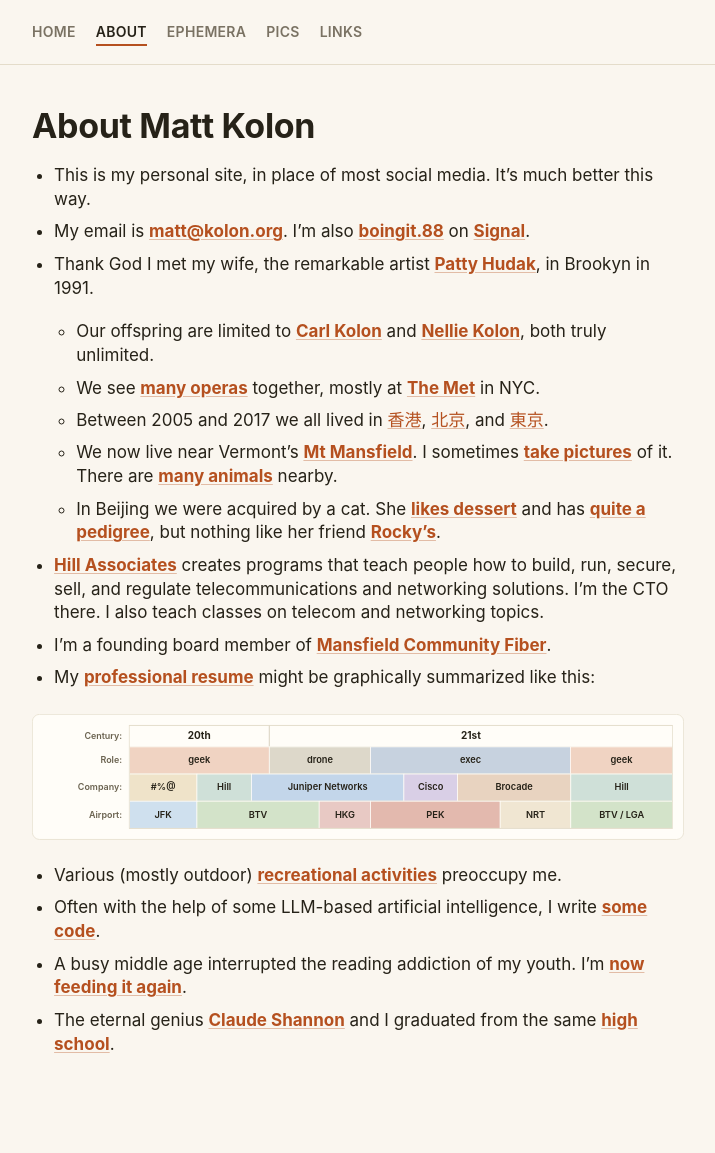
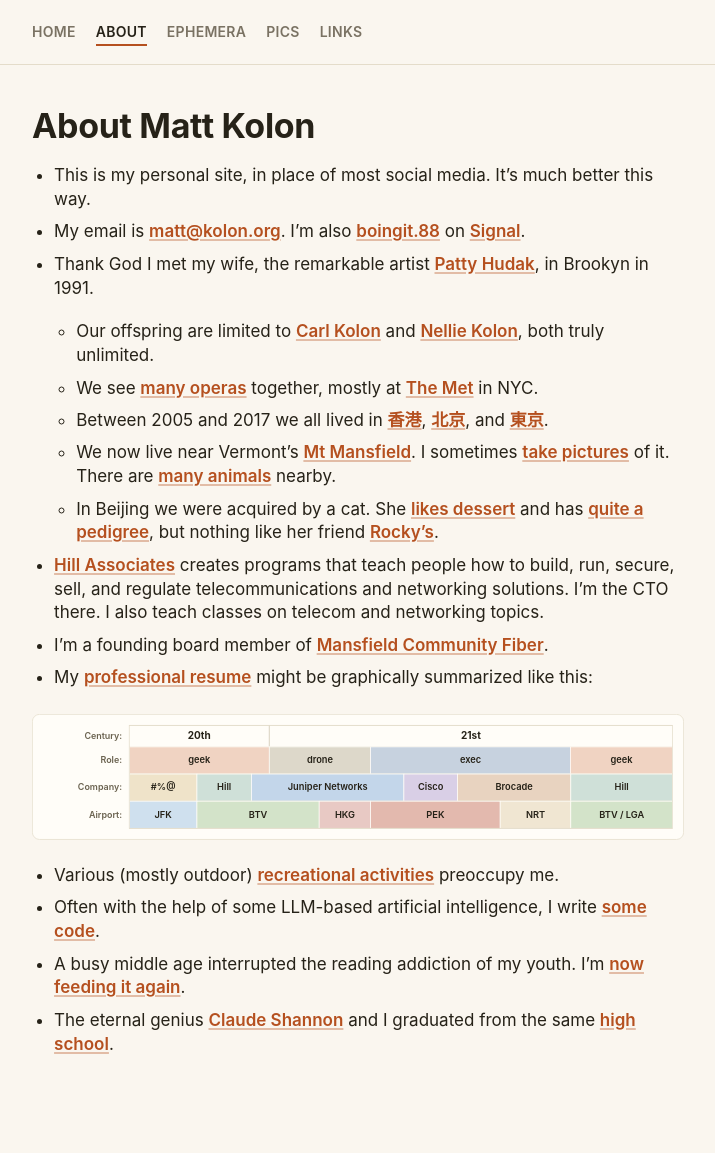
Before and after one commit to mkolon/mattkolon.com, a Jekyll site: the page built from about.md, in a window 1280 px wide. Shown: the whole page, without its empty margins (282-997 px from the left). Built offline with Jekyll 4.4.1, drawn with Linux system fonts in a browser that asks for light colours.

Commit message:
random Friday fixes

```diff
--- a/_sass/main.scss
+++ b/_sass/main.scss
@@ -197,6 +197,22 @@
   text-decoration-color: currentColor;
 }
 
+// Inline links in body copy (about.md, links.md, post prose) need to
+// read as clickable at a glance, not just on close inspection. Color
+// alone is a weak signal — bumping the weight and thickening the
+// underline gives them real visual weight without going full bold.
+// Scoped to p/li so it doesn't touch nav links or post-index titles,
+// which already have their own treatment.
+p a, li a {
+  font-weight: 600;
+  text-decoration-thickness: 1.5px;
+  text-decoration-color: var(--link-underline);
+}
+
+p a:hover, li a:hover {
+  text-decoration-color: currentColor;
+}
+
 .meta {
   color: var(--muted);
   font-size: 14px;
--- a/about.md
+++ b/about.md
@@ -9,34 +9,34 @@
 
 - This is my personal site, in place of most social media. It's much better this way.
 
-- My email is [**matt@kolon.org**](mailto:matt@kolon.org). I'm also [**boingit.88**](https://signal.me/#eu/0mnzJONCOTGpVnbYwZp3Q4Pesw5uaf-yKadA9FenBbIs76iw4CdI0qzSCuQdIvke) on [**Signal**](https://signal.org/).
+- My email is [matt@kolon.org](mailto:matt@kolon.org). I'm also [boingit.88](https://signal.me/#eu/0mnzJONCOTGpVnbYwZp3Q4Pesw5uaf-yKadA9FenBbIs76iw4CdI0qzSCuQdIvke) on [Signal](https://signal.org/).
 
-- Thank God I met my wife, the remarkable artist [**Patty Hudak**](https://www.pattyhudak.com/){:target="_blank"}, in Brookyn in 1991.
+- Thank God I met my wife, the remarkable artist [Patty Hudak](https://www.pattyhudak.com/){:target="_blank"}, in Brookyn in 1991.
 
-    - Our offspring are limited to [**Carl Kolon**](https://carlkolon.com){:target="_blank"} and [**Nellie Kolon**](https://nelliekolon.com/){:target="_blank"}, both truly unlimited.
+    - Our offspring are limited to [Carl Kolon](https://carlkolon.com){:target="_blank"} and [Nellie Kolon](https://nelliekolon.com/){:target="_blank"}, both truly unlimited.
 
-    - We see [**many operas**](https://photos.app.goo.gl/oTQZExHTHNWzuFFu7){:target="_blank"} together, mostly at [**The Met**](https://www.metopera.org/){:target="_blank"} in NYC.
+    - We see [many operas](https://photos.app.goo.gl/oTQZExHTHNWzuFFu7){:target="_blank"} together, mostly at [The Met](https://www.metopera.org/){:target="_blank"} in NYC.
 
     - Between 2005 and 2017 we all lived in [香港](https://en.wikipedia.org/wiki/Hong_Kong "Hong Kong"), [北京](https://en.wikipedia.org/wiki/Beijing "Beijing"), and [東京](https://en.wikipedia.org/wiki/Tokyo "Tokyo").
 
-    - We now live near Vermont's [**Mt Mansfield**](https://en.wikipedia.org/wiki/Mount_Mansfield){:target="_blank"}. I sometimes [**take pictures**](https://photos.app.goo.gl/5XAN8cZtD3x7Abu79){:target="_blank"} of it.<br> There are [**many animals**](https://photos.app.goo.gl/zu9fcjeejZeKFK9k9){:target="_blank"} nearby.
+    - We now live near Vermont's [Mt Mansfield](https://en.wikipedia.org/wiki/Mount_Mansfield){:target="_blank"}. I sometimes [take pictures](https://photos.app.goo.gl/5XAN8cZtD3x7Abu79){:target="_blank"} of it.<br> There are [many animals](https://photos.app.goo.gl/zu9fcjeejZeKFK9k9){:target="_blank"} nearby.
 
-    - In Beijing we were acquired by a cat. She [**likes dessert**](/assets/kiki.mov) and has [**quite a pedigree**](/assets/kiki.png), but nothing like her friend [**Rocky's**](/assets/rocky.png).
+    - In Beijing we were acquired by a cat. She [likes dessert](/assets/kiki.mov) and has [quite a pedigree](/assets/kiki.png), but nothing like her friend [Rocky's](/assets/rocky.png).
 
-- [**Hill Associates**](https://www.hillvt.com/){:target="_blank"} creates programs that teach people how to build, run, secure, sell, and regulate telecommunications and networking solutions. I'm the CTO there. I also teach classes on telecom and networking topics.
+- [Hill Associates](https://www.hillvt.com/){:target="_blank"} creates programs that teach people how to build, run, secure, sell, and regulate telecommunications and networking solutions. I'm the CTO there. I also teach classes on telecom and networking topics.
 
-- I'm a founding board member of [**Mansfield Community Fiber**](https://www.mcfibervt.com/){:target="_blank"}.
+- I'm a founding board member of [Mansfield Community Fiber](https://www.mcfibervt.com/){:target="_blank"}.
 
-- My [**professional resume**](https://www.linkedin.com/in/mkolon/){:target="_blank"} might be graphically summarized like this:
+- My [professional resume](https://www.linkedin.com/in/mkolon/){:target="_blank"} might be graphically summarized like this:
 
 <div class="timeline-wrap">
 {% include timeline.svg %}
 </div>
 
-- Various (mostly outdoor) [**recreational activities**](https://www.strava.com/athletes/25264732){:target="_blank"} preoccupy me.
+- Various (mostly outdoor) [recreational activities](https://www.strava.com/athletes/25264732){:target="_blank"} preoccupy me.
 
-- Often with the help of some LLM-based artificial intelligence, I write [**some code**](https://github.com/mkolon){:target="_blank"}.
+- Often with the help of some LLM-based artificial intelligence, I write [some code](https://github.com/mkolon){:target="_blank"}.
 
-- A busy middle age interrupted the reading addiction of my youth. I'm [**now feeding it again**](https://bit.ly/3Zstavx){:target="_blank"}.
+- A busy middle age interrupted the reading addiction of my youth. I'm [now feeding it again](https://bit.ly/3Zstavx){:target="_blank"}.
 
-- The eternal genius [**Claude Shannon**](https://en.wikipedia.org/wiki/Claude_Shannon) and I graduated from the same [**high school**](https://ghs.gaylordschools.com/).
+- The eternal genius [Claude Shannon](https://en.wikipedia.org/wiki/Claude_Shannon) and I graduated from the same [high school](https://ghs.gaylordschools.com/).
```
Also changed, not shown: _posts/2023-03-13-valhalla.md (+4 -4 lines), _posts/2026-03-12-jean.md (+2 -2 lines), _posts/2026-08-26-Taxi.md (+1 -1 lines).
